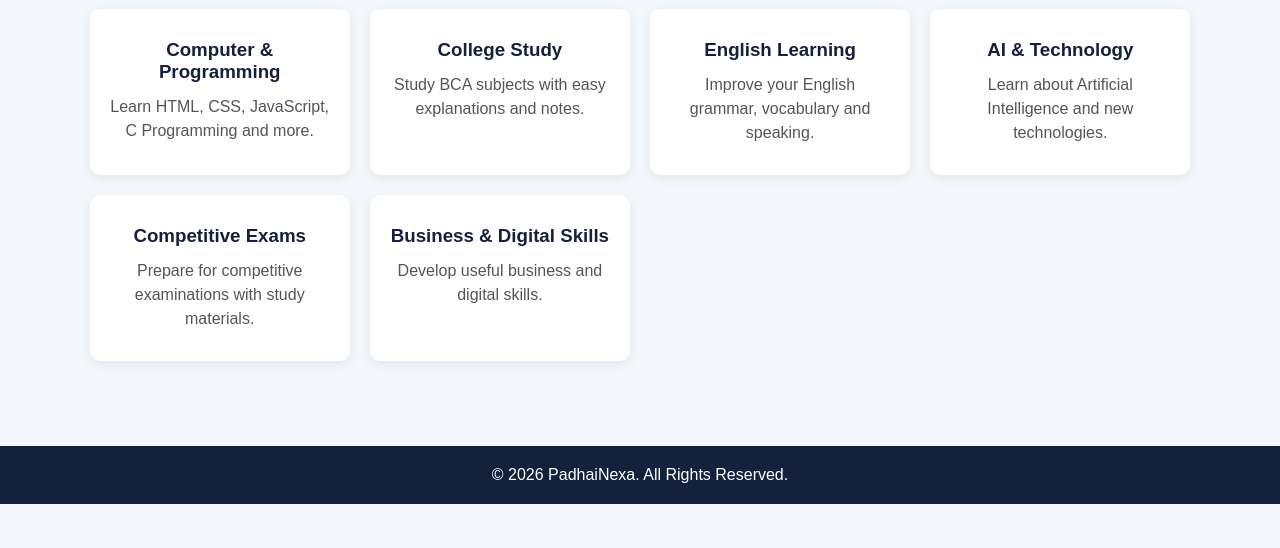
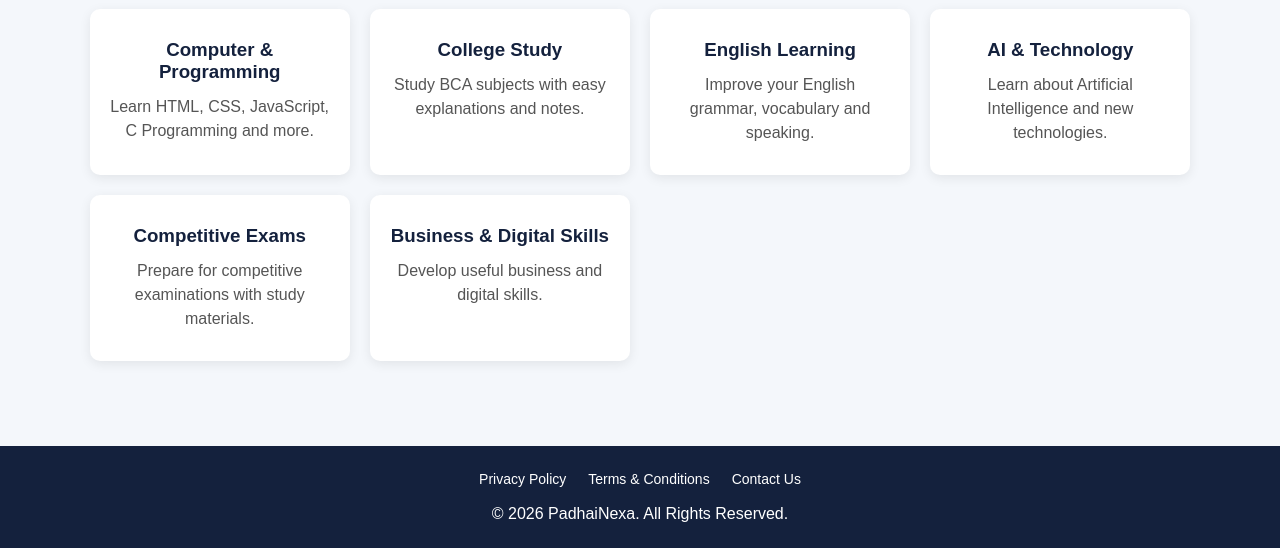
Before and after one commit to anshucodewithasus/PadhaiNexa, a plain HTML site: page frontend/index.html in a window 1280 px wide. Shown: the part 535-1083 px from the top of the page. Before the commit the page ends 1039 px from the top, so only its background shows below. Drawn offline with Linux system fonts and the light colour scheme; no server answers.

Commit message:
Add footer links to legal pages

```diff
--- a/frontend/index.html
+++ b/frontend/index.html
@@ -139,8 +139,27 @@
             background: #14213d;
             color: white;
             text-align: center;
-            padding: 20px;
+            padding: 25px 15px;
             margin-top: 30px;
+        }
+
+        .footer-links {
+            display: flex;
+            justify-content: center;
+            flex-wrap: wrap;
+            gap: 22px;
+            margin-bottom: 18px;
+        }
+
+        .footer-links a {
+            color: white;
+            text-decoration: none;
+            font-size: 14px;
+        }
+
+        .footer-links a:hover {
+            color: #fca311;
+            text-decoration: underline;
         }
 
         @media (max-width: 600px) {
@@ -222,7 +241,15 @@
     </section>
 
     <footer>
+
+        <div class="footer-links">
+            <a href="privacy-policy.html">Privacy Policy</a>
+            <a href="terms.html">Terms & Conditions</a>
+            <a href="contact.html">Contact Us</a>
+        </div>
+
         <p>© 2026 PadhaiNexa. All Rights Reserved.</p>
+
     </footer>
 
     <script>
```
